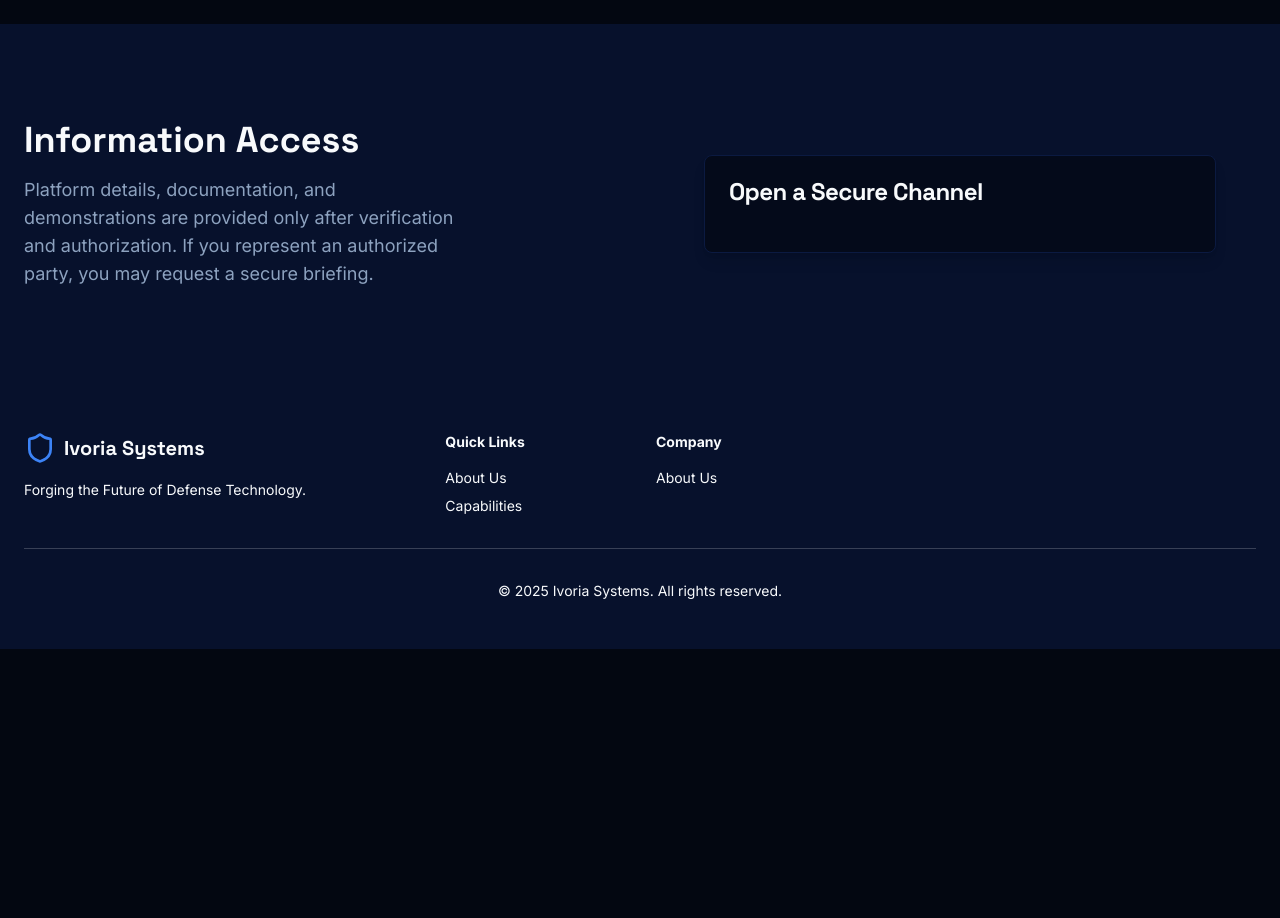
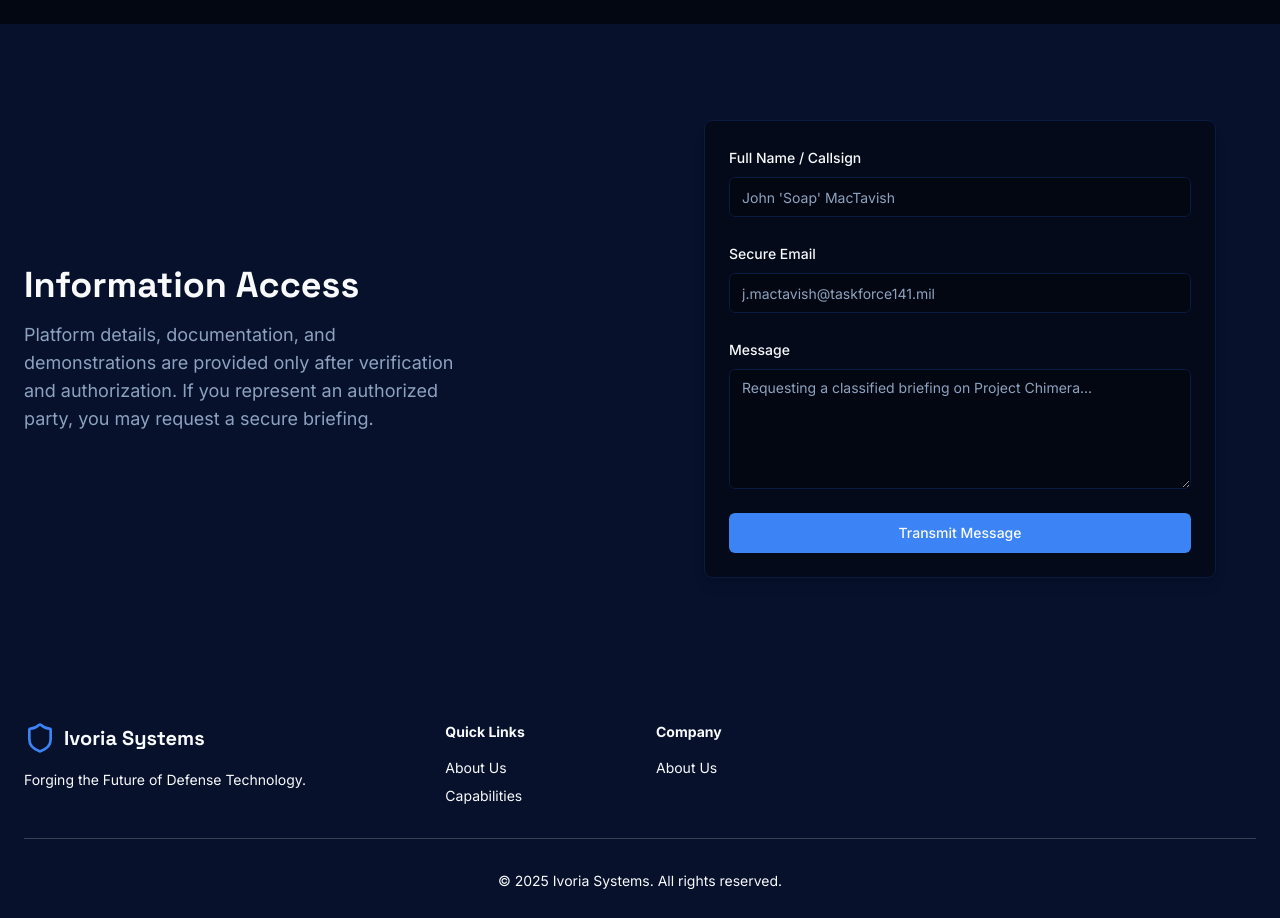
Before and after one commit to kabirpeswani/IvoriaSystems, a Next.js app: page / in a window 1280 px wide. Shown: the part 2340-3258 px from the top of the page. Before the commit the page ends 2989 px from the top, so only its background shows below. Built offline with nearby package versions, Linux system fonts and the light colour scheme; what @genkit-ai/google-genai, genkit would draw is missing.

Commit message:
remove (_for element <CardHeader>_)

```diff
--- a/src/components/contact-form.tsx
+++ b/src/components/contact-form.tsx
@@ -14,7 +14,7 @@ import {
 } from '@/components/ui/form';
 import { Input } from '@/components/ui/input';
 import { Textarea } from '@/components/ui/textarea';
-import { Card, CardContent, CardHeader, CardTitle } from '@/components/ui/card';
+import { Card, CardContent } from '@/components/ui/card';
 import { useToast } from '@/hooks/use-toast';
 import { submitContactForm } from '@/app/actions';
 import { Loader2 } from 'lucide-react';
@@ -92,11 +92,58 @@ Reason: ${result.reason}
 
   return (
     <Card className="w-full max-w-lg mx-auto shadow-lg">
-      <CardHeader>
-        <CardTitle className="font-headline">Open a Secure Channel</CardTitle>
-      </CardHeader>
-      <CardContent>
-
+      <CardContent className="pt-6">
+        <Form {...form}>
+          <form onSubmit={form.handleSubmit(onSubmit)} className="space-y-6">
+            <FormField
+              control={form.control}
+              name="name"
+              render={({ field }) => (
+                <FormItem>
+                  <FormLabel>Full Name / Callsign</FormLabel>
+                  <FormControl>
+                    <Input placeholder="John 'Soap' MacTavish" {...field} />
+                  </FormControl>
+                  <FormMessage />
+                </FormItem>
+              )}
+            />
+            <FormField
+              control={form.control}
+              name="email"
+              render={({ field }) => (
+                <FormItem>
+                  <FormLabel>Secure Email</FormLabel>
+                  <FormControl>
+                    <Input placeholder="j.mactavish@taskforce141.mil" {...field} />
+                  </FormControl>
+                  <FormMessage />
+                </FormItem>
+              )}
+            />
+            <FormField
+              control={form.control}
+              name="inquiry"
+              render={({ field }) => (
+                <FormItem>
+                  <FormLabel>Message</FormLabel>
+                  <FormControl>
+                    <Textarea
+                      placeholder="Requesting a classified briefing on Project Chimera..."
+                      className="min-h-[120px]"
+                      {...field}
+                    />
+                  </FormControl>
+                  <FormMessage />
+                </FormItem>
+              )}
+            />
+            <Button type="submit" className="w-full" disabled={isSubmitting}>
+              {isSubmitting && <Loader2 className="mr-2 h-4 w-4 animate-spin" />}
+              Transmit Message
+            </Button>
+          </form>
+        </Form>
       </CardContent>
     </Card>
   );
```
